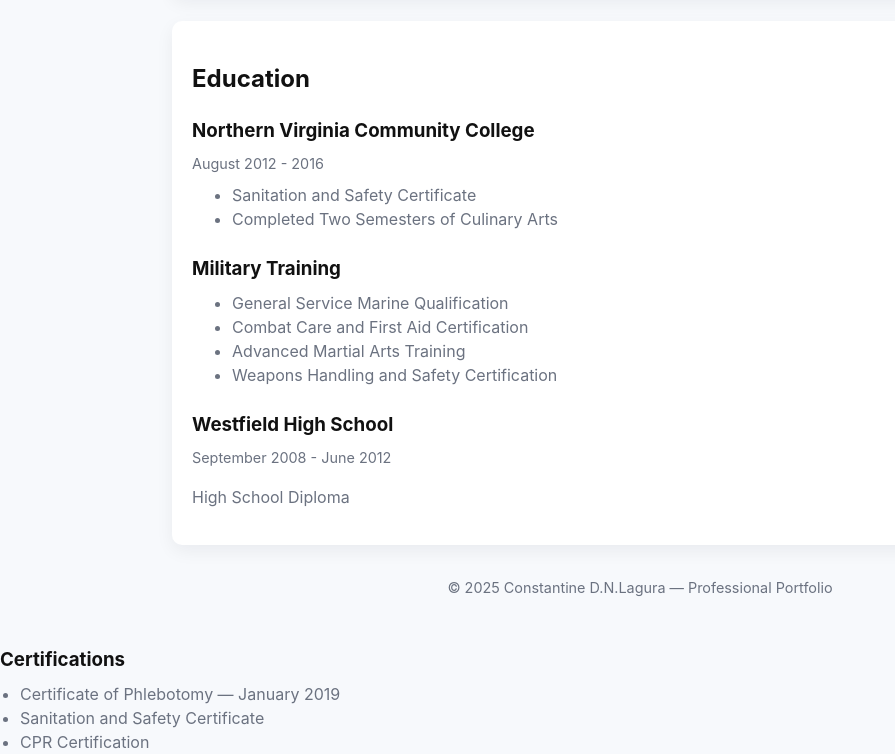
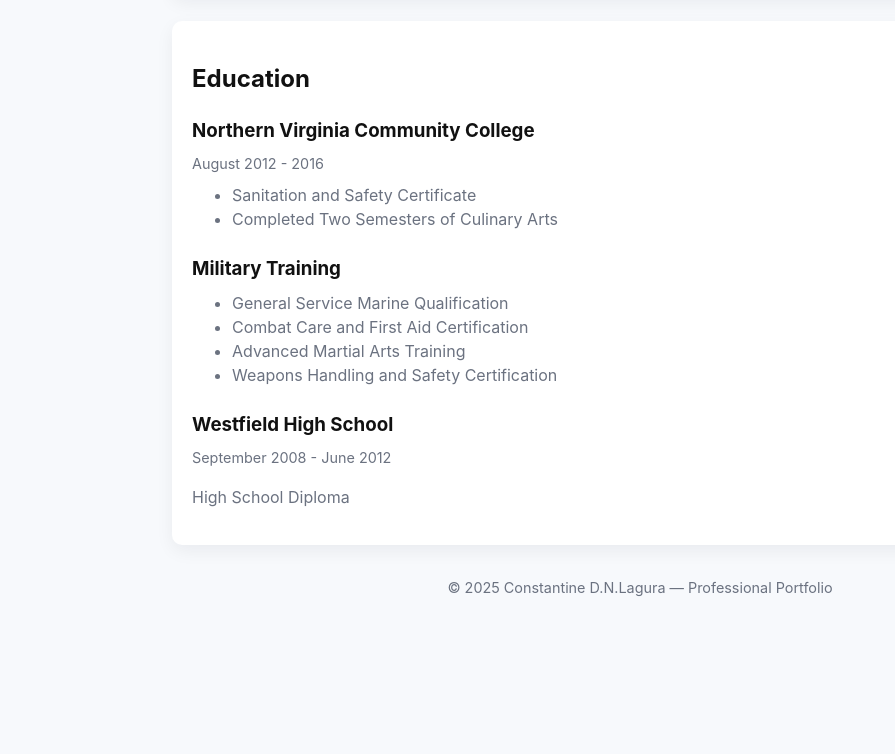
Before and after one commit to constantinedl93/TripleTen-Sprint-Project, a plain HTML site: page index.html in a window 1280 px wide. Shown: the part 2266-3020 px from the top of the page, without its empty margins (0-895 px from the left). After the commit the page ends 2896 px from the top, so only its background shows below. Drawn offline with Linux system fonts and the light colour scheme.

Commit message:
update 1.8.2

```diff
--- a/index.html
+++ b/index.html
@@ -217,16 +217,3 @@
 		</script>
 	</body>
 </html>
-						</ul>
-						</div>
-						<!-- Certifications subsection -->
-						<div style="margin-top:1rem">
-							<h3 style="margin:0 0 .5rem">Certifications</h3>
-							<ul style="color:var(--muted);margin:0;padding-left:1.25rem">
-								<li>Certificate of Phlebotomy — January 2019</li>
-								<li>Sanitation and Safety Certificate</li>
-								<li>CPR Certification</li>
-							</ul>
-						</div>
-					</div>
-				</section>
```
